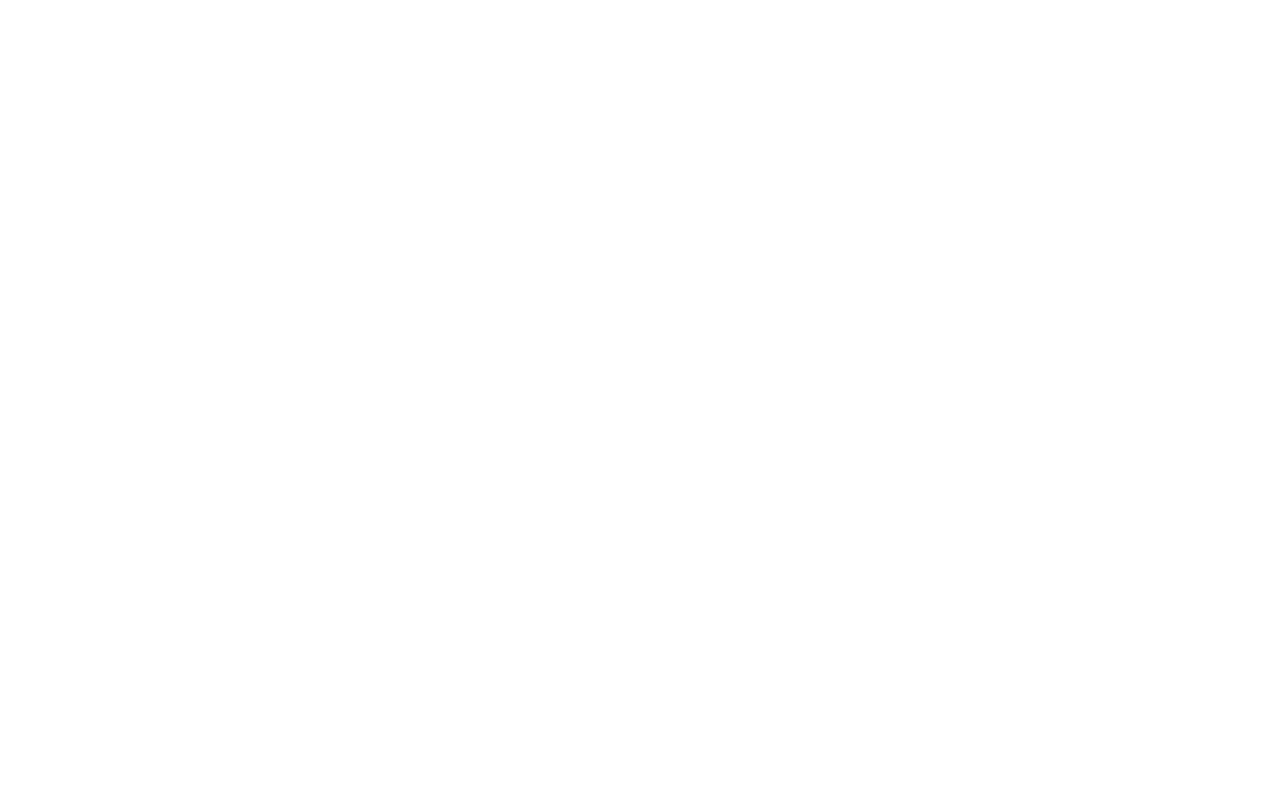
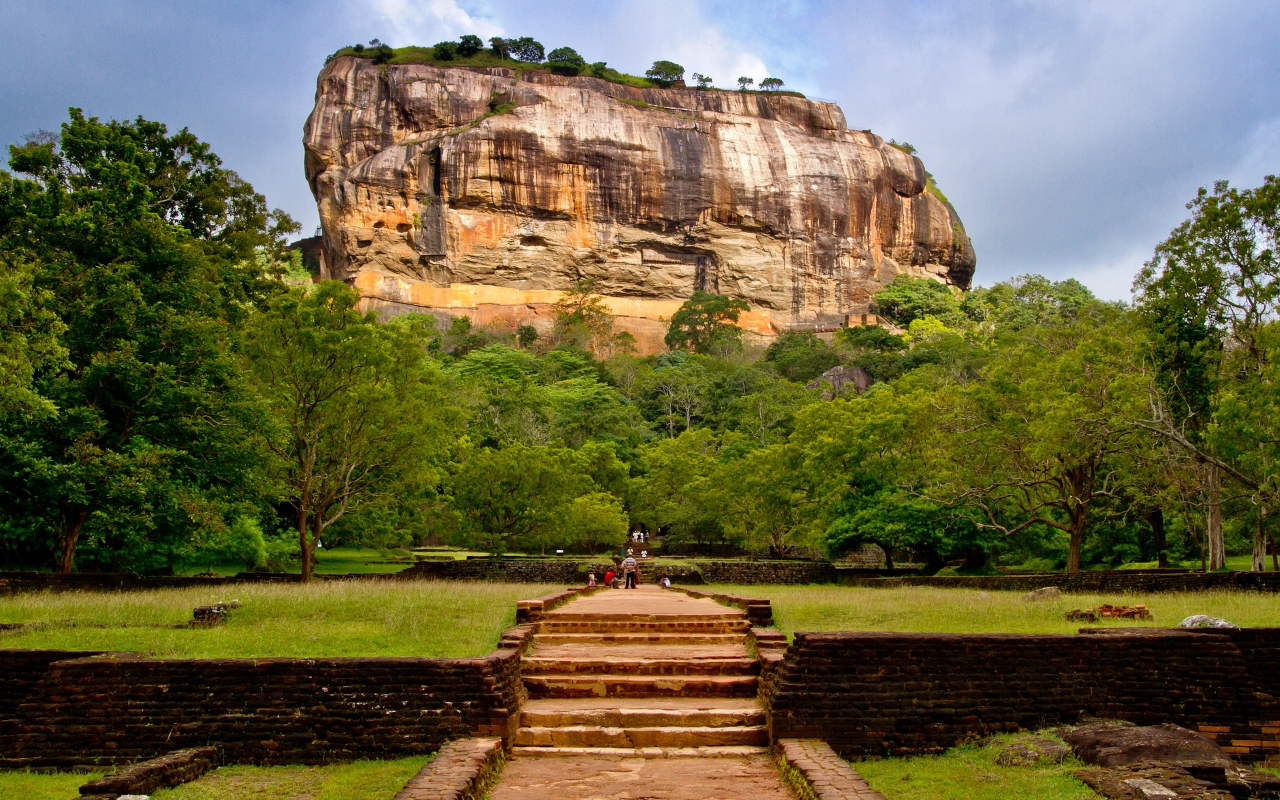
Before and after one commit to hiru1999/Hotel-Management-Frontend, a React (Vite) app: page /login in a window 1280 px wide. Built offline with nearby package versions, Linux system fonts and the light colour scheme.

Commit message:
Create login.css file and add styles to pic-bg

```diff
--- /dev/null
+++ b/src/pages/login/login.css
@@ -0,0 +1,7 @@
+.pic-bg{
+    background-image: url("/srilanka.jpg");
+    background-size: cover;
+    background-position: center;
+    background-repeat: no-repeat;
+    height: 100vh;
+}
--- a/src/pages/login/login.jsx
+++ b/src/pages/login/login.jsx
@@ -1,8 +1,9 @@
+import "./login.css"
+
 export default function LoginPage(){
     return(
 
-        <div className="w-full h-[100vh] pic-bg"
-        style={{backgroundImage:'url("/srilanka.jpg")'}}>
+        <div className="w-full h-[100vh] pic-bg">
 
         </div>
 
```
